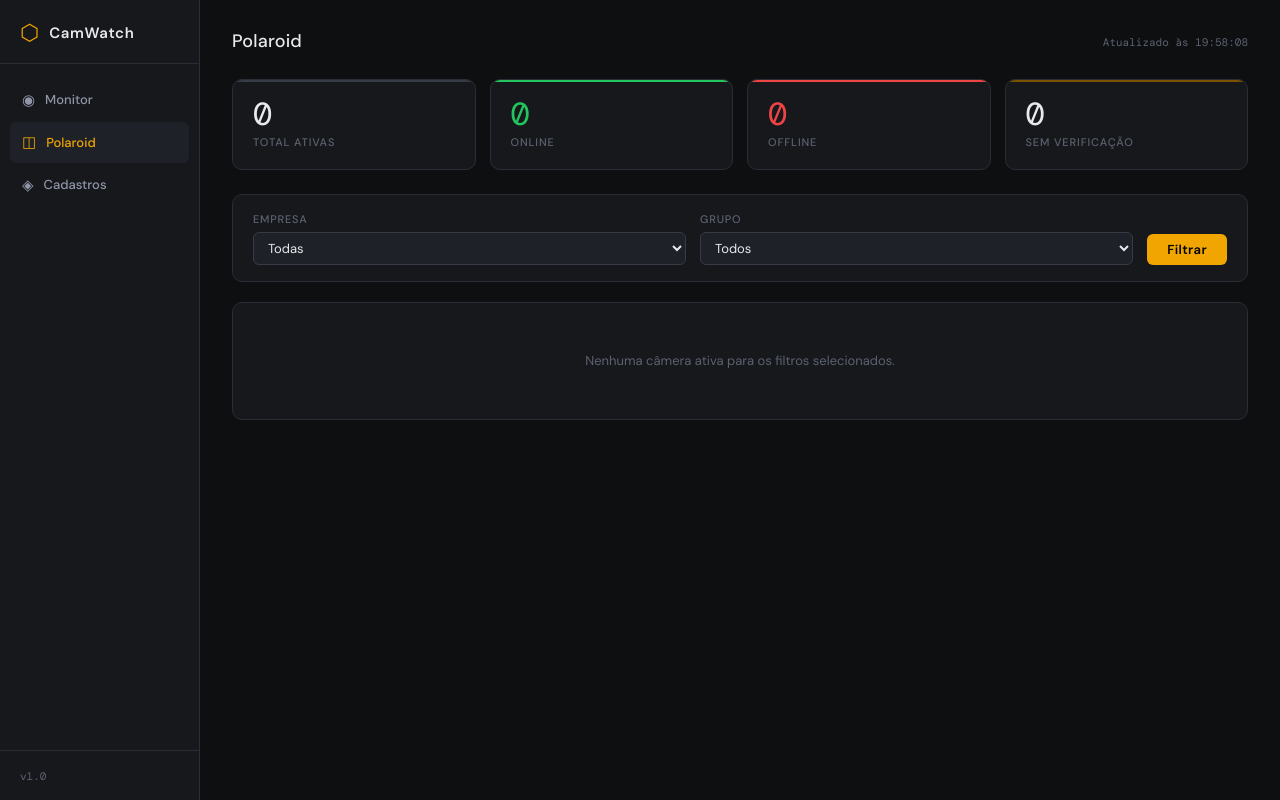
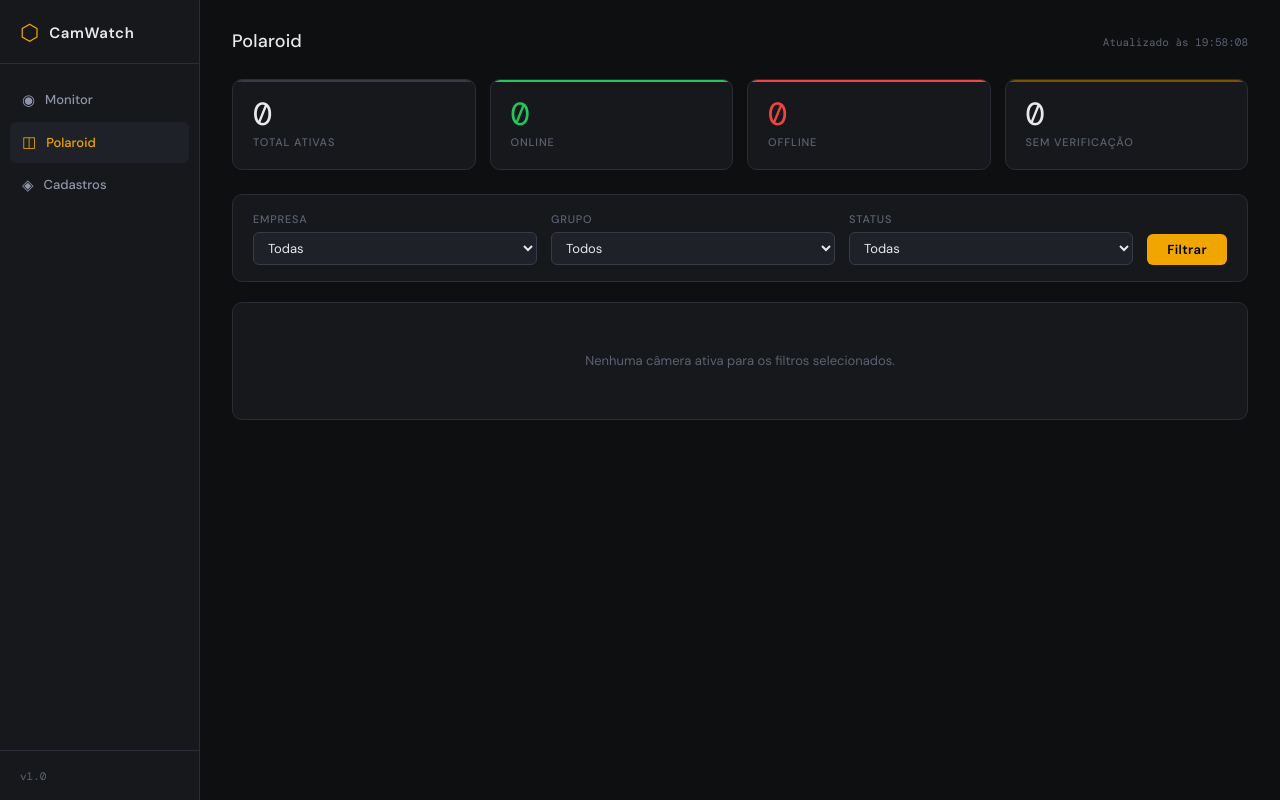
Before and after one commit to fernandofarooficial/camwatch, a Flask app: page /polaroid in a window 1280 px wide. Run offline with Flask 3, Linux system fonts and the light colour scheme; some libraries are stand-ins or nearby versions.

Commit message:
Polaroid: filtro de status (todas / online / offline)
Co-Authored-By: Claude Sonnet 4.6 <noreply@anthropic.com>

```diff
--- a/app/routes/monitor.py
+++ b/app/routes/monitor.py
@@ -130,7 +130,7 @@ def resumo_parcial():
 # POLAROID — grade com status atual de cada câmera
 # ==================================================================
 
-def _query_cameras_polaroid(empresa_id=None, grupo_id=None):
+def _query_cameras_polaroid(empresa_id=None, grupo_id=None, status=None):
     """Retorna (cameras, offline_desde) com filtros opcionais."""
     q = (Camera.query
          .filter_by(ativo=True)
@@ -140,6 +140,8 @@ def _query_cameras_polaroid(empresa_id=None, grupo_id=None):
         q = q.filter(Camera.empresa_id == empresa_id)
     if grupo_id:
         q = q.filter(Camera.grupo_id == grupo_id)
+    if status in ("online", "offline"):
+        q = q.filter(Camera.ultimo_status == StatusCamera[status])
     cameras = q.order_by(Empresa.nome, Camera.nome).all()
 
     # Timestamp do último evento offline para câmeras atualmente offline
@@ -182,8 +184,9 @@ def polaroid():
 
     empresa_id = request.args.get("empresa_id", type=int)
     grupo_id   = request.args.get("grupo_id",   type=int)
+    status     = request.args.get("status",     "")
 
-    cameras, offline_desde = _query_cameras_polaroid(empresa_id, grupo_id)
+    cameras, offline_desde = _query_cameras_polaroid(empresa_id, grupo_id, status)
     agora  = datetime.now(_SP).replace(tzinfo=None)
     resumo = _resumo_sql()
 
@@ -195,6 +198,7 @@ def polaroid():
         offline_desde=offline_desde,
         empresa_id=empresa_id,
         grupo_id=grupo_id,
+        status=status,
         agora=agora,
         resumo=resumo,
     )
@@ -205,8 +209,9 @@ def polaroid_parcial():
     """Endpoint HTMX — atualiza o grid de câmeras."""
     empresa_id = request.args.get("empresa_id", type=int)
     grupo_id   = request.args.get("grupo_id",   type=int)
+    status     = request.args.get("status",     "")
 
-    cameras, offline_desde = _query_cameras_polaroid(empresa_id, grupo_id)
+    cameras, offline_desde = _query_cameras_polaroid(empresa_id, grupo_id, status)
     agora = datetime.now(_SP).replace(tzinfo=None)
 
     return render_template(
@@ -215,5 +220,6 @@ def polaroid_parcial():
         offline_desde=offline_desde,
         empresa_id=empresa_id,
         grupo_id=grupo_id,
+        status=status,
         agora=agora,
     )
--- a/app/templates/monitor/polaroid.html
+++ b/app/templates/monitor/polaroid.html
@@ -49,12 +49,22 @@
       </select>
     </div>
 
+    <div class="filtro-grupo">
+      <label>Status</label>
+      <select name="status">
+        <option value=""    {% if not status %}selected{% endif %}>Todas</option>
+        <option value="online"  {% if status == 'online'  %}selected{% endif %}>Online</option>
+        <option value="offline" {% if status == 'offline' %}selected{% endif %}>Offline</option>
+      </select>
+    </div>
+
     <button type="submit" class="btn-filtrar">Filtrar</button>
   </form>
 
   <!-- Grid de câmeras (atualiza a cada 30s) -->
+  {% set qs = '?empresa_id=' ~ (empresa_id or '') ~ '&grupo_id=' ~ (grupo_id or '') ~ '&status=' ~ (status or '') %}
   <div id="grid-wrapper"
-       hx-get="{{ url_for('monitor.polaroid_parcial') }}{% if empresa_id or grupo_id %}?empresa_id={{ empresa_id or '' }}&grupo_id={{ grupo_id or '' }}{% endif %}"
+       hx-get="{{ url_for('monitor.polaroid_parcial') ~ qs }}"
        hx-trigger="every 30s"
        hx-swap="innerHTML">
     {% include "partials/grid_cameras.html" %}
```
